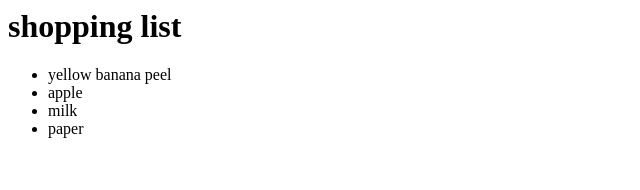
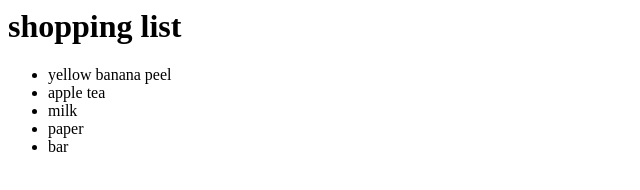
Before and after one commit to hulaas/newGitTest, a plain HTML site: page index.html in a window 1280 px wide. Shown: the full height of the page, 0-640 px from the left. Drawn offline with Linux system fonts and the light colour scheme.

Commit message:
added listitem in index

```diff
--- a/index.html
+++ b/index.html
@@ -1,7 +1,8 @@
 <h1>shopping list</h1>
 <ul>
 <li>yellow banana peel</li>
-<li>apple</li>
+<li>apple tea</li>
 <li>milk</li>
 <li>paper</li>
+<li>bar</li>
 </ul>
```
